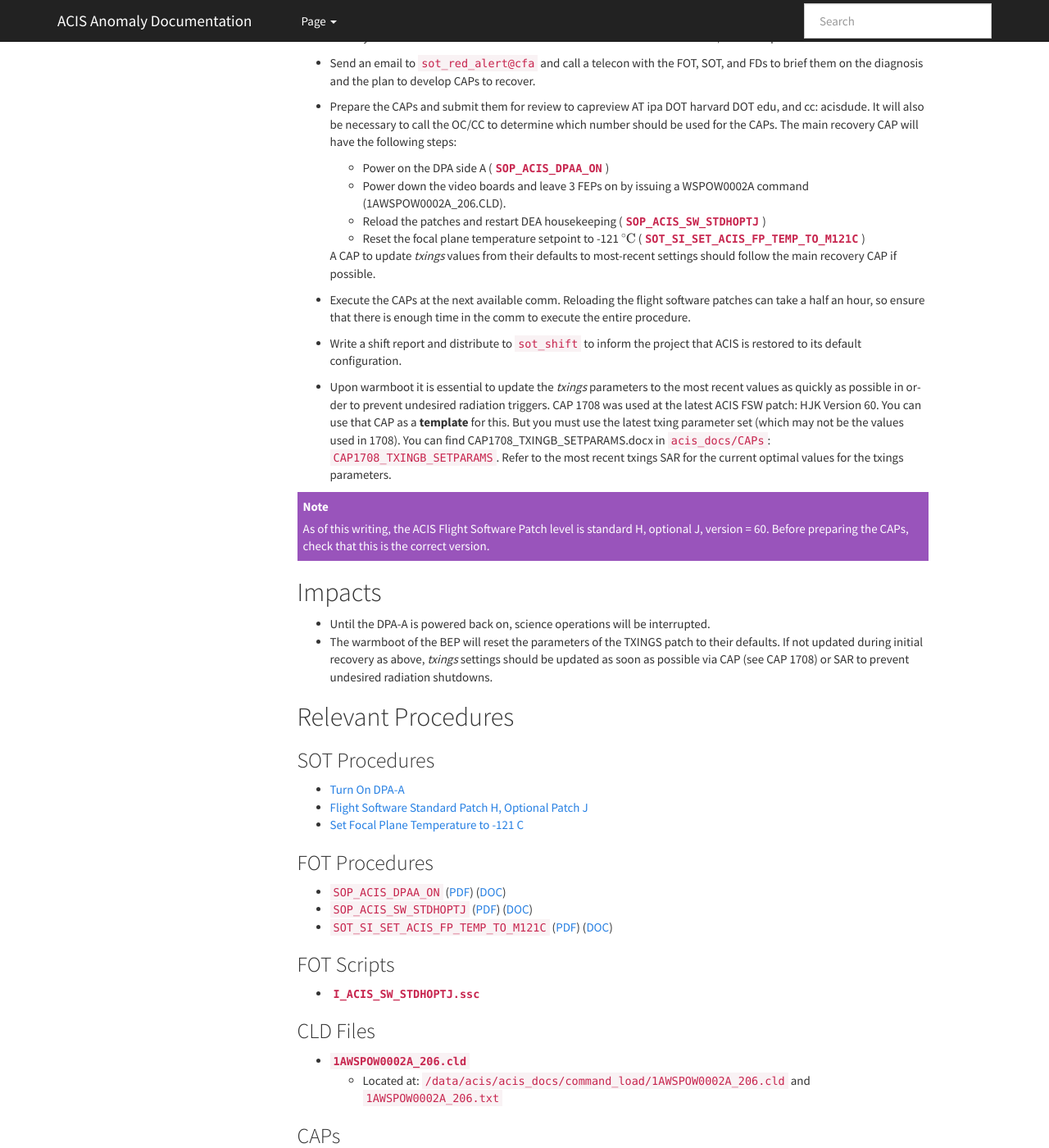
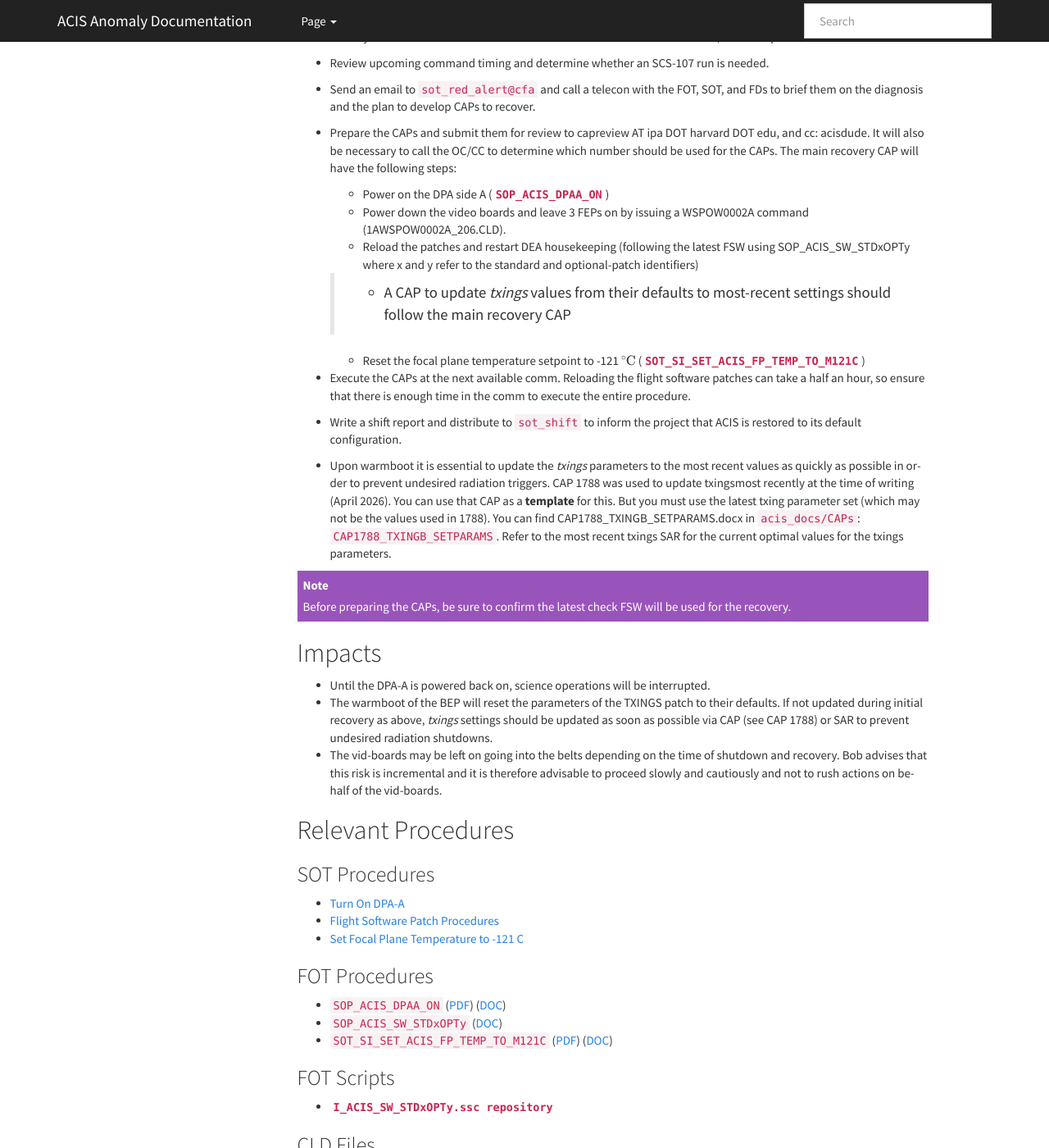
Before and after one commit to acisops/acis_anomaly_pages, a Sphinx documentation site: the page built from source/dpaa_shutdown_bepa.rst, in a window 1280 px wide and 1400 px high, scrolled down 1430 px. Shown: the whole window at 82% size. Built offline with Sphinx 7.4.7, drawn with Linux system fonts in a browser that asks for light colours; some of the changed text lies outside the part shown.

Commit message:
Updates mostly to DPA-A anomaly response following team review but also some minor tidying for other documents

```diff
--- a/source/bep_buscrash.rst
+++ b/source/bep_buscrash.rst
@@ -71,7 +71,7 @@ What is the first response?
 * Call a red-alert telecon, and plan to run SCS-107 to stop the science load running and assess the overall state of ACIS.
 
 * Be sure that the full ACIS team (including Ken Gage, Peter Ford, Bob Goeke, Mark Bautz,
-  Jim Francis, and Bev LaMarr) is alerted to the anomaly.
+   and Bev LaMarr) is alerted to the anomaly.
 
 * Process the dump data and get access to the CXC products to verify that this
   anomaly looks identical or similar to previous occurrences.
--- a/source/door_b_enb.rst
+++ b/source/door_b_enb.rst
@@ -62,7 +62,7 @@ What is the response?
 Our real-time web pages will alert us and the Lead System Engineer will call us. We need to:
 
 * Send an email to the ACIS team at the official anomaly email address, ``acis-anomaly -at- googlegroups -dot- com``.
-  If it is off-hours, another ACIS Ops team member should call Peter, Jim Francis, Kari and Bob.
+  If it is off-hours, another ACIS Ops team member should call Peter and Bob.
 * Send an email to ``sot_red_alert@cfa`` announcing that the ACIS team is aware of the enabling
   of the door mechanism, and calling a telecon to discuss disabling it. Note that other
   mechanisms (valves) can be sorted out later and are not in any sense urgent.
@@ -93,7 +93,7 @@ If there is not time during the comm at which the anomaly was discovered to send
   If yes, it should appear as if in one frame the door mechanism was enabled.
 * Once analysis of the dump data is complete, convene a telecon at the next reasonable moment
   with the ACIS team and review the diagnosis. The MIT ACIS team (Peter Ford, Bob Goeke, Mark
-  Bautz, Kari Haworth, Jim Francis, and Bev LaMarr) should also be included in the discussion,
+  Bautz, and Bev LaMarr) should also be included in the discussion,
   either in the telecon or via email. If it is determined that the door has moved, this would
   be a significant anomaly and should be discussed further.
 * Execute the CAP at the next available comm.
--- a/source/dpaa_shutdown_bepa.rst
+++ b/source/dpaa_shutdown_bepa.rst
@@ -76,6 +76,7 @@ Our real-time web pages will alert us and the Lead System Engineer will call us.
   more involved analysis with the ACIS team.
 * As soon as the time of the shutdown is known, inform ``sot_yellow_alert@cfa``.
 * Identify whether or not additional comm time is needed and if so ask the OC/LSE to request it.
+* Review upcoming command timing and determine whether an SCS-107 run is needed.
 * Send an email to ``sot_red_alert@cfa`` and call a telecon with the FOT, SOT, and FDs to brief
   them on the diagnosis and the plan to develop CAPs to recover.
 * Prepare the CAPs and submit them for review to capreview AT ipa DOT harvard DOT edu, and cc: acisdude.
@@ -86,11 +87,11 @@ Our real-time web pages will alert us and the Lead System Engineer will call us.
 
   - Power down the video boards and leave 3 FEPs on by issuing a WSPOW0002A command (1AWSPOW0002A_206.CLD).
 
-  - Reload the patches and restart DEA housekeeping (|stdhoptj|_)
+  - Reload the patches and restart DEA housekeeping (following the latest FSW using SOP_ACIS_SW_STDxOPTy where x and y refer to the standard and optional-patch identifiers)
+   -  A CAP to update *txings* values from their defaults to most-recent settings should follow the main recovery CAP
   - Reset the focal plane temperature setpoint to -121 :math:`^\circ{\rm C}` (|fptemp_121|_)
 
-  A CAP to update *txings* values from their defaults to most-recent settings should follow the
-  main recovery CAP if possible.
+
 
 * Execute the CAPs at the next available comm. Reloading the flight software patches can take
   a half an hour, so ensure that there is enough time in the comm to execute the entire procedure.
@@ -98,15 +99,14 @@ Our real-time web pages will alert us and the Lead System Engineer will call us.
   to its default configuration.
 
 * Upon warmboot it is essential to update the *txings* parameters to the most recent values as quickly as possible in order
-  to prevent undesired radiation triggers.   CAP 1708  was used at the latest ACIS FSW patch: HJK Version 60.  You can
+  to prevent undesired radiation triggers.   CAP 1788  was used to update txingsmost recently at the time of writing (April 2026).  You can
   use that CAP  as a  **template** for this.   But you must use the latest txing parameter set (which may not be the
-  values used in 1708). You can find CAP1708_TXINGB_SETPARAMS.docx  in ``acis_docs/CAPs``: ``CAP1708_TXINGB_SETPARAMS``.
+  values used in 1788). You can find CAP1788_TXINGB_SETPARAMS.docx  in ``acis_docs/CAPs``: ``CAP1788_TXINGB_SETPARAMS``.
   Refer to the most recent txings SAR for the current optimal values for the txings parameters.
 
 .. note::
 
-   As of this writing, the ACIS Flight Software Patch level is standard H, optional J, version = 60.
-   Before preparing the CAPs, check that this is the correct version.
+   Before preparing the CAPs, be sure to confirm the latest check FSW will be used for the recovery.
 
 Impacts
 -------
@@ -114,7 +114,9 @@ Impacts
 * Until the DPA-A is powered back on, science operations will be interrupted.
 
 * The warmboot of the BEP will reset the parameters of the TXINGS patch to their defaults.
-  If not updated during initial recovery as above, *txings* settings should be updated as soon as possible via CAP (see CAP 1708) or SAR to prevent undesired radiation shutdowns.
+  If not updated during initial recovery as above, *txings* settings should be updated as soon as possible via CAP (see CAP 1788) or SAR to prevent undesired radiation shutdowns.
+
+* The vid-boards may be left on going into the belts depending on the time of shutdown and recovery.  Bob advises that this risk is incremental and it is therefore advisable to proceed slowly and cautiously and not to rush actions on behalf of the vid-boards.
 
 
 Relevant Procedures
@@ -129,14 +131,11 @@ Relevant Procedures
 .. |dpaa_on_doc| replace:: DOC
 .. _dpaa_on_doc: https://occweb.cfa.harvard.edu/occweb/FOT/configuration/procedures/SOP/SOP_ACIS_DPAA_ON.doc
 
-.. |stdhoptj| replace:: ``SOP_ACIS_SW_STDHOPTJ``
-.. _stdhoptj: https://occweb.cfa.harvard.edu/occweb/FOT/configuration/procedures/SOP/SOP_ACIS_SW_STDHOPTJ.pdf
+.. |stdxopty| replace:: ``SOP_ACIS_SW_STDxOPTy repository``
+.. _stdxopty: https://occweb.cfa.harvard.edu/occweb/FOT/configuration/procedures/SOP/
 
-.. |stdhoptj_pdf| replace:: PDF
-.. _stdhoptj_pdf: https://occweb.cfa.harvard.edu/occweb/FOT/configuration/procedures/SOP/SOP_ACIS_SW_STDHOPTJ.pdf
-
-.. |stdhoptj_doc| replace:: DOC
-.. _stdhoptj_doc: https://occweb.cfa.harvard.edu/occweb/FOT/configuration/procedures/SOP/SOP_ACIS_SW_STDHOPTJ.doc
+.. |stdxopty_doc| replace:: DOC
+.. _stdxopty_doc: https://occweb.cfa.harvard.edu/occweb/FOT/configuration/procedures/SOP/
 
 
 
@@ -149,8 +148,8 @@ Relevant Procedures
 .. |fptemp_121_doc| replace:: DOC
 .. _fptemp_121_doc: https://occweb.cfa.harvard.edu/occweb/FOT/configuration/procedures/SOP/SOP_SI_SET_ACIS_FP_TEMP_TO_M121C.pdf
 
-.. |stdhoptjssc| replace:: ``I_ACIS_SW_STDHOPTJ.ssc``
-.. _stdhoptjssc: https://occweb.cfa.harvard.edu/occweb/FOT/configuration/products/ssc/I_ACIS_SW_STDHOPTJ.ssc
+.. |stdxoptyssc| replace:: ``I_ACIS_SW_STDxOPTy.ssc repository``
+.. _stdxoptyssc: https://occweb.cfa.harvard.edu/occweb/FOT/configuration/products/ssc/
 
 
 
@@ -158,20 +157,20 @@ SOT Procedures
 ++++++++++++++
 
 * `Turn On DPA-A <http://cxc.cfa.harvard.edu/acis/cmd_seq/dpaa_on.pdf>`_
-* `Flight Software Standard Patch H, Optional Patch J <http://cxc.cfa.harvard.edu/acis/cmd_seq/sw_stdhoptj.pdf>`_
+* `Flight Software Patch Procedures <https://cxc.cfa.harvard.edu/acis/acis_command_sequences.html>`_
 * `Set Focal Plane Temperature to -121 C <http://cxc.cfa.harvard.edu/acis/cmd_seq/setfp_m121.pdf>`_
 
 FOT Procedures
 ++++++++++++++
 
 * ``SOP_ACIS_DPAA_ON`` (|dpaa_on_pdf|_) (|dpaa_on_doc|_)
-* ``SOP_ACIS_SW_STDHOPTJ`` (|stdhoptj_pdf|_) (|stdhoptj_doc|_)
+* ``SOP_ACIS_SW_STDxOPTy`` (|stdxopty_doc|_)
 * ``SOT_SI_SET_ACIS_FP_TEMP_TO_M121C`` (|fptemp_121_pdf|_) (|fptemp_121_doc|_)
 
 FOT Scripts
 +++++++++++
 
-* |stdhoptjssc|_
+* |stdxoptyssc|_
 
 CLD Files
 +++++++++++
@@ -200,13 +199,13 @@ CAPs
 .. |cap1407_doc| replace:: DOC
 .. _cap1407_doc: http://cxc.cfa.harvard.edu/acis/CAPs/CAP1407_dpaa_poweroff_recovery.doc
 
-.. |cap1708_pdf| replace:: PDF
-.. _cap1708_pdf: http://cxc.cfa.harvard.edu/acis/CAPs/CAP1708_TXINGB_SETPARAMS.pdf
+.. |cap1788_pdf| replace:: PDF
+.. _cap1788_pdf: http://cxc.cfa.harvard.edu/acis/CAPs/CAP1788_TXINGC_SETPARAMS_signed.pdf
 
-.. |cap1708_doc| replace:: DOC
-.. _cap1708_doc: http://cxc.cfa.harvard.edu/acis/CAPs/CAP1708_TXINGB_SETPARAMS.docx
+.. |cap1788_doc| replace:: DOC
+.. _cap1788_doc: http://cxc.cfa.harvard.edu/acis/CAPs/CAP1798_TXINGB_SETPARAMS.docx
 
-* CAP 1708 (Update TXINGS Parameter Values) (|cap1708_pdf|_) (|cap1708_doc|_)
+* CAP 1788 (Update TXINGS Parameter Values) (|cap1788_pdf|_) (|cap1788_doc|_)
 * CAP 1407 (DPA-A Poweroff Recovery) (|cap1407_pdf|_) (|cap1407_doc|_)
 * CAP 1342 (DPA-A Poweroff Recovery) (|cap1342_pdf|_) (|cap1342_doc|_)
 * CAP 818 (DPA-A Side Recovery from Enabled/Powered Off State) (|cap818_pdf|_)
@@ -214,6 +213,7 @@ CAPs
 Relevant Notes/Memos
 --------------------
 
+* `Wayside OCC and realtime activity instructions <https://cxc.cfa.harvard.edu/acis/memos/Waysidetstroom.html>`_
 * `Flight Note 394 <https://occweb.cfa.harvard.edu/occweb/FOT/configuration/flightnotes/controlled/Flight_Note394_DPA_Turn_Off_Anomaly.pdf>`_
 * `Flight Note 417 <https://occweb.cfa.harvard.edu/occweb/FOT/configuration/flightnotes/controlled/Flight_Note417_DPA_Turn_Off_Anomaly.pdf>`_
 * `Flight Note 563 <https://occweb.cfa.harvard.edu/occweb/FOT/configuration/flightnotes/controlled/Flight_Note563_DPA-A_Turn_Off_Anomaly_Report.pdf>`_
--- a/source/dpab_shutdown_bepa.rst
+++ b/source/dpab_shutdown_bepa.rst
@@ -59,7 +59,7 @@ Our real-time web pages will alert us and the Lead System Engineer will call us.
 
 * Send an email to the ACIS team at the official anomaly email address,
   ``acis-anomaly -at- googlegroups -dot- com``. If it is off-hours,
-  another ACIS Ops team member should call Peter, Bob, and Jim Francis.
+  another ACIS Ops team member should call Peter and Bob.
 
 * Send an email to ``sot_red_alert@cfa`` announcing that the ACIS team is aware of the DPA-B shutdown
   and is investigating, and that a telecon will be called when more information is available.
--- a/source/fep_reset.rst
+++ b/source/fep_reset.rst
@@ -149,7 +149,7 @@ Most likely, we will be notified by CXCDS Ops that data collection on one or mor
 the CCDs stopped during an observation. We need to:
 
 * Send an e-mail to the ACIS team (including Peter Ford, Bob Goeke, Mark Bautz,
-  Jim Francis, and Bev LaMarr) to alert them to the existence of the anomaly.
+  and Bev LaMarr) to alert them to the existence of the anomaly.
 
 * Examine data from the next observation, because in most cases the setup for
   the next observation should clear the problem (though see the note below in
```
Also changed, not shown: other parts of source/dpaa_shutdown_bepa.rst (+1 -1 lines).
